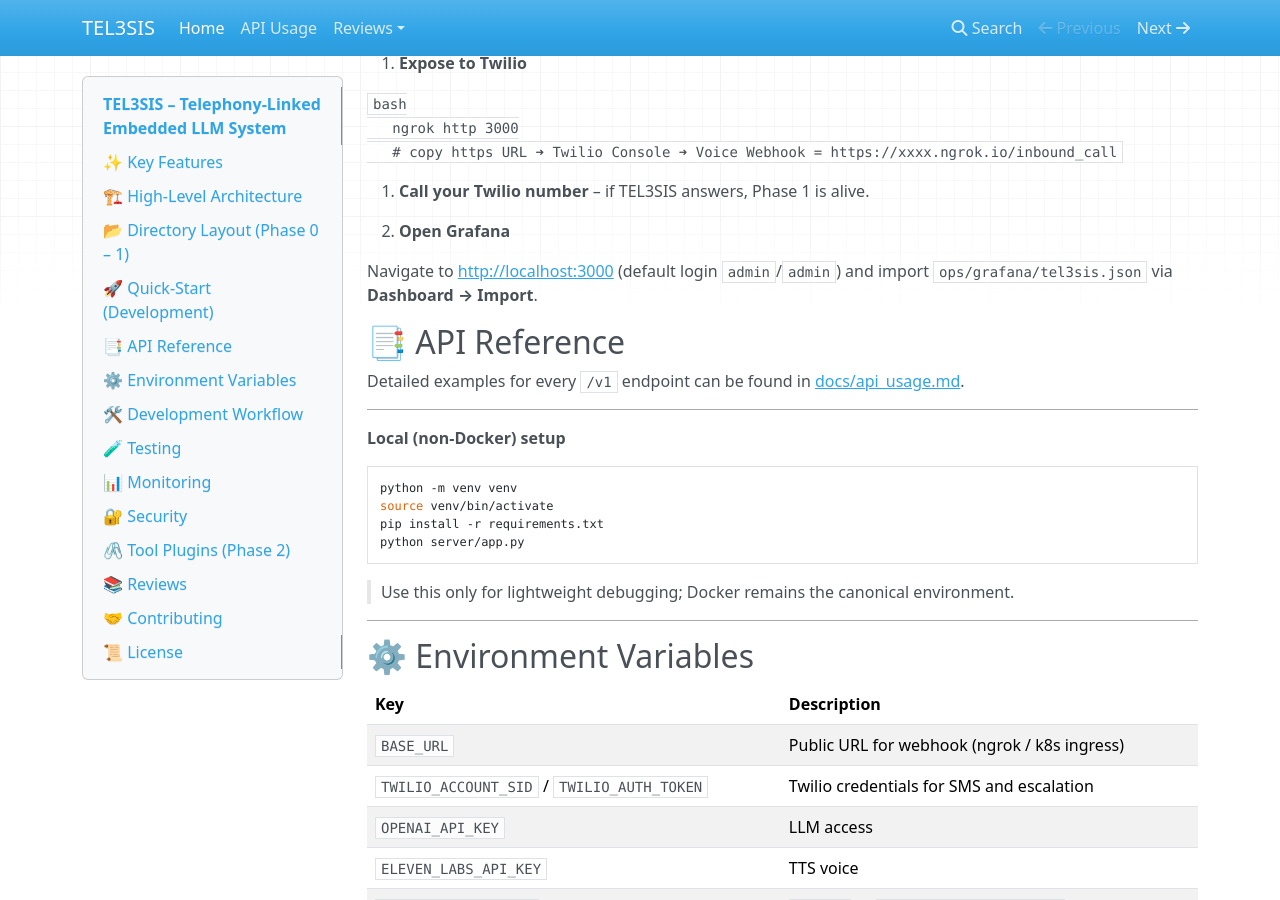
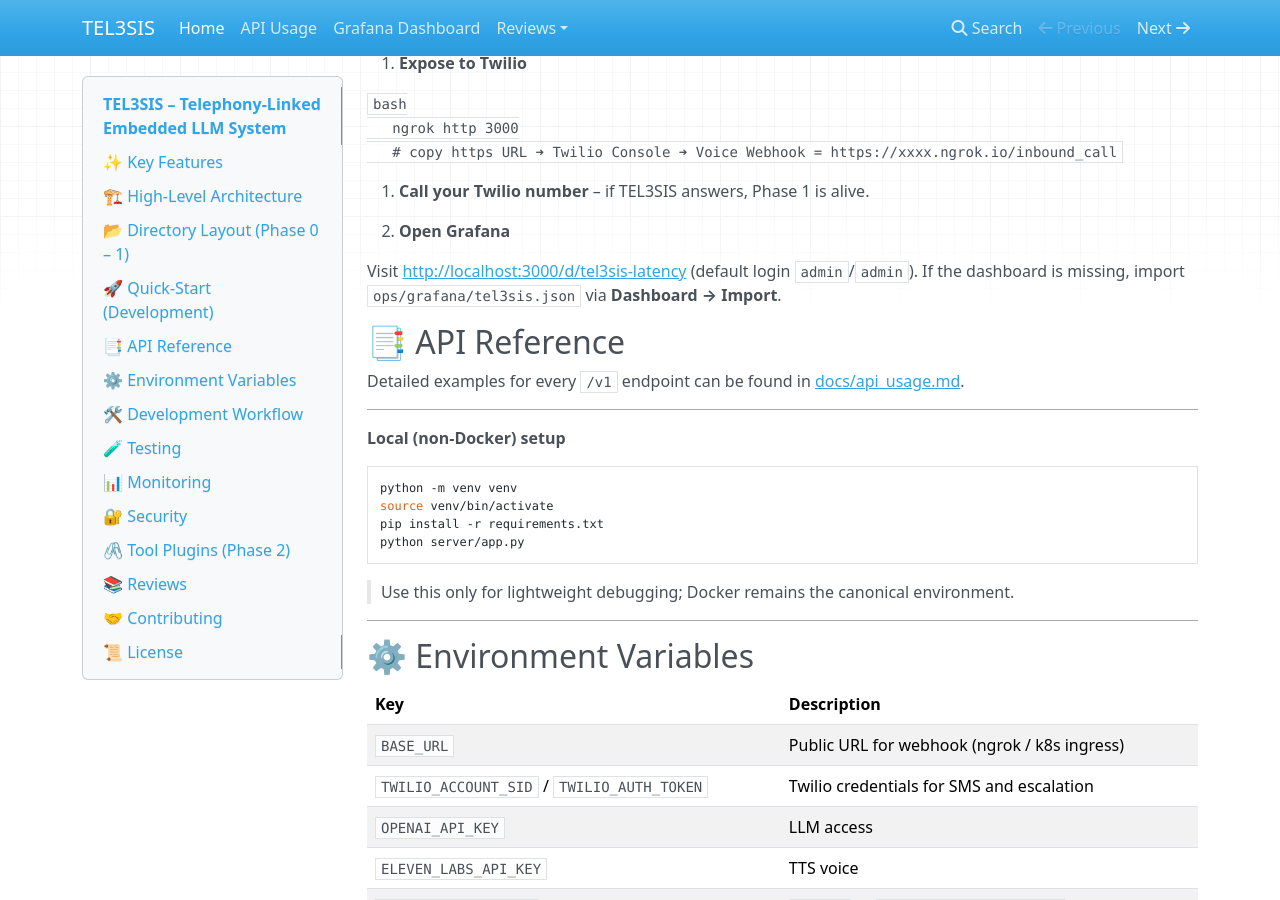
Before and after one commit to adrianwedd/TEL3SIS, an MkDocs documentation site: the page built from docs/index.md, in a window 1280 px wide and 900 px high, scrolled down 2470 px. Built offline with MkDocs 1.6.1, drawn with Linux system fonts in a browser that asks for light colours; nearby versions of some CDN libraries; some of the changed text lies outside the part shown.

Commit message:
feat(ops): add grafana panels and docs

```diff
--- a/docs/index.md
+++ b/docs/index.md
@@ -126,7 +126,8 @@ TEL3SIS/
 
 7. **Open Grafana**
 
-   Navigate to [http://localhost:3000](http://localhost:3000) (default login `admin`/`admin`) and import `ops/grafana/tel3sis.json` via **Dashboard → Import**.
+   Visit [http://localhost:3000/d/tel3sis-latency](http://localhost:3000/d/tel3sis-latency) (default login `admin`/`admin`).
+   If the dashboard is missing, import `ops/grafana/tel3sis.json` via **Dashboard → Import**.
 
 ## 📑 API Reference
 
@@ -264,7 +265,8 @@ tel3sis-maintenance prune --days 90
 * Alert rules live in `ops/prometheus/*_rules.yml` and define when latency is too high
 * Alerts trigger if STT/LLM/TTS average latency stays above **3 s** for over a minute
 * Alertmanager reads `ops/prometheus/alertmanager.yml` and posts to Slack via `SLACK_WEBHOOK_URL` in `.env`
-* Browse Grafana at [http://localhost:3000](http://localhost:3000) and import `ops/grafana/tel3sis.json` for latency graphs
+* Browse Grafana at [http://localhost:3000/d/tel3sis-latency](http://localhost:3000/d/tel3sis-latency).
+  Import `ops/grafana/tel3sis.json` if the dashboard isn't present to see latency and task metrics.
 
 ---
 
--- a/mkdocs.yml
+++ b/mkdocs.yml
@@ -2,6 +2,7 @@ site_name: TEL3SIS
 nav:
   - Home: index.md
   - API Usage: api_usage.md
+  - Grafana Dashboard: grafana.md
   - Reviews:
       - Build, Test & Deploy Review: reviews/build_test_deploy_review.md
       - Build, Test & Deployment Review: reviews/build_test_deployment_review.md
```
Also changed, not shown: README.md (+4 -2 lines), docs/grafana.md (added, +20 -0 lines), 1 other file.
